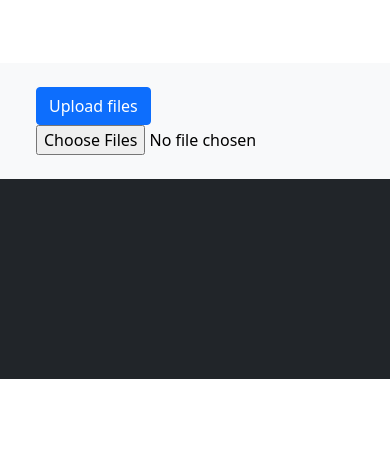
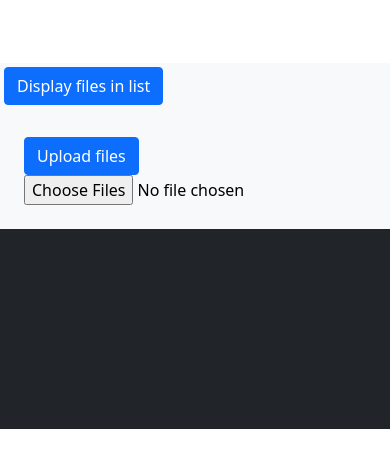
Before and after one commit to Szymon99d/File-management-system, a Symfony app: template templates/pages/user_panel.html.twig in a window 390 px wide. Shown: the part 99-567 px from the top of the page. Run offline with Twig, Linux system fonts and the light colour scheme; the template is opened without the code that fills it, so the values that code supplies are empty; some libraries are stand-ins or nearby versions.

Commit message:
Add file display in list

```diff
--- a/src/Controller/Pages/UserPanelController.php
+++ b/src/Controller/Pages/UserPanelController.php
@@ -30,7 +30,7 @@ class UserPanelController extends AbstractController
     }
 
     #[Route('/select-file/{file}',name:'app_select_file')]
-    public function selectFile(Request $request, EntityManagerInterface $em, File $file): Response
+    public function selectFile(Request $request, File $file): Response
     {
         $this->denyAccessUnlessGranted('IS_AUTHENTICATED_FULLY');
         if($request->isXmlHttpRequest())
--- a/templates/pages/user_panel.html.twig
+++ b/templates/pages/user_panel.html.twig
@@ -21,7 +21,11 @@ Your file panel
                     </div>
             </div>
 
-            <div class="col-sm-9 bg-light text-black">
+            <div class="col-sm-9 bg-light text-black p-0">
+                <div class="container-fluid p-1" style="height:50px;">
+                    <button id="displayListBtn" class="btn btn-primary">Display files in list</button>
+                </div>
+
                 <div id="fileBrowser" class="d-flex flex-row-start flex-wrap">
                     <div class="p-4">
                         <form method="post" id="uploadForm" enctype="multipart/form-data">
```
Also changed, not shown: assets/app.js (+24 -1 lines).
